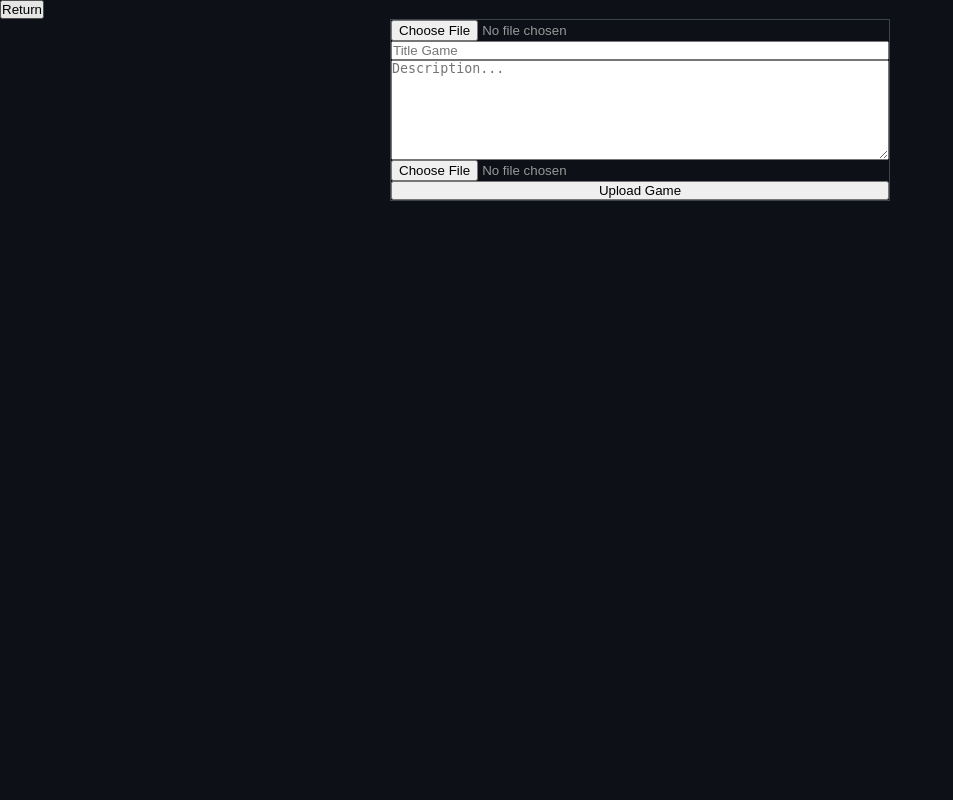
After one commit to FaridDanilo/MyGameList, a PHP site: page /new_game.php in a window 1280 px wide. The commit adds this page. Shown: the whole page, without its empty margins (0-953 px from the left). Run offline with PHP 8.4, Linux system fonts and the light colour scheme.

Commit message:
Updated Assets

```diff
--- /dev/null
+++ b/DB.session.sql
@@ -0,0 +1,3 @@
+SELECT * FROM games;
+
+TRUNCATE games;
--- /dev/null
+++ b/assets/config/conf.php
@@ -0,0 +1,5 @@
+<?php
+define ('BASE_URL', 'http://' . $_SERVER['HTTP_HOST'] . '/MyGameList/');
+
+define ('ASSETS_URL', BASE_URL . 'assets/');
+?>
--- a/css/styles.css
+++ b/assets/css/styles.css
@@ -16,7 +16,6 @@
 }
 
 body {
-    min-height: 200vh;
     color: var(--text-color);
     background-color: var(--night-blue);
     font-family: Arial, Helvetica, sans-serif;
@@ -291,3 +290,27 @@ main {
 }
 
 /* ========== Requirements END ========== */
+
+/* ========== Add New Gamge Form START ========== */
+form {
+    display: flex;
+    justify-content: center;
+    align-items: center;
+    margin: 0 auto;
+    border: 1px solid var(--slate-shadow);
+    max-width: 500px;
+}
+
+.form-content {
+    display: flex;
+    width: 500px;
+    flex-direction: column;
+}
+
+textarea {
+    width: 100%;
+    max-width: 500px;
+    min-height: 100px;
+    resize: vertical;
+}
+/* ========== Add New Gamge Form END ========== */
--- a/assets/db/conn.php
+++ b/assets/db/conn.php
@@ -1,5 +1,7 @@
-$conn = mysqli_connect('localhost', 'root', '12345678', 'gestion');
+<?php
+$conn = mysqli_connect('localhost', 'root', '12345678', 'gamelist');
 
 if (!$conn) {
     die("Conexión fallida: " . mysqli_connect_error());
 }
+?>
--- /dev/null
+++ b/new_game.php
@@ -0,0 +1,19 @@
+<?php
+include "assets/config/conf.php";
+?>
+
+<link rel="stylesheet" href="<?= ASSETS_URL ?>css/styles.css">
+<title>New Game</title>
+
+<body>
+    <a href="index.php"><button>Return</button></a>
+    <form action="upload.php" method="post" enctype="multipart/form-data">
+        <div class="form-content">
+            <input type="file" name="front_page_img">
+            <input type="text" name="title_game" placeholder="Title Game">
+            <textarea name="description_game" cols="50" placeholder="Description..."></textarea>
+            <input type="file" name="enviroments_img">
+            <button type="submit">Upload Game</button>
+        </div>
+    </form>
+</body>
```
Also changed, not shown: index.php (+5 -3 lines), upload.php (added, +29 -0 lines), assets/js/scripts.js (renamed from js/scripts.js), uploads/68687f3d4cf78_Screenshot_1.png (added), uploads/68687f3d4d2eb_nintendo.jpg (added).
